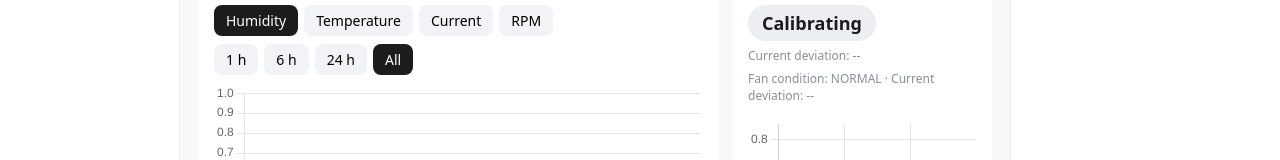
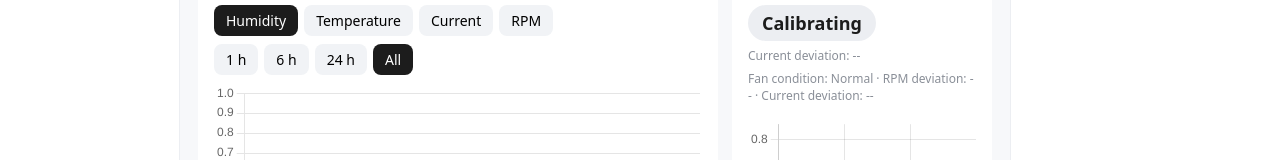
Before and after one commit to nambirajankk/SmartVent, a plain HTML site: page index.html in a window 1280 px wide. Shown: the part 406-566 px from the top of the page. Drawn offline with nearby package versions, Linux system fonts and the light colour scheme.

Commit message:
Enhance blockage detection and display logic
Added blockage status handling and updated UI elements.

```diff
--- a/index.html
+++ b/index.html
@@ -347,6 +347,8 @@
       <div id="bSevere" class="banner">
         Severe fan-current deviation detected. Inspect the fan and grille.
       </div>
+
+      <div id="bBlock" class="banner"></div>
 
       <div id="bFault" class="banner">
         Sensor fault: SmartVent is in timed-ventilation fallback.
@@ -836,17 +838,30 @@
 
       // Blockage status
 
-      const blockageType = blockage.type || 'NORMAL';
-
-      const blockageDeviation = num(blockage.currentDevPct);
+            const blockageType = blockage.type || 'NORMAL';
+      const blocked = blockage.detected === true;
+
+      const NAMES = {
+        NORMAL: 'Normal',
+        MECHANICAL_BLOCKAGE: 'Mechanical blockage',
+        FAN_FAILURE: 'Fan failure',
+        POSSIBLE_OBSTRUCTION: 'Possible obstruction'
+      };
+
+      const bName = NAMES[blockageType] || blockageType;
+
+      $('bBlock').textContent = 'Fan fault detected: ' + bName;
+      $('bBlock').className = 'banner' + (blocked ? ' bad' : '');
 
       $('blockageNote').textContent =
-        'Fan condition: ' +
-        (blockageType === 'POSSIBLE_OBSTRUCTION'
-          ? 'Possible obstruction'
-          : blockageType) +
-        ' · Current deviation: ' +
-        fmt(blockageDeviation, 1, ' %');
+        'Fan condition: ' + bName +
+        ' · RPM deviation: ' + fmt(blockage.rpmDevPct, 1, ' %') +
+        ' · Current deviation: ' + fmt(blockage.currentDevPct, 1, ' %');
+
+      if (blocked) {
+        chip.textContent = bName;
+        chip.className = 'bad';
+      }
 
       // Signature chart
 
```
